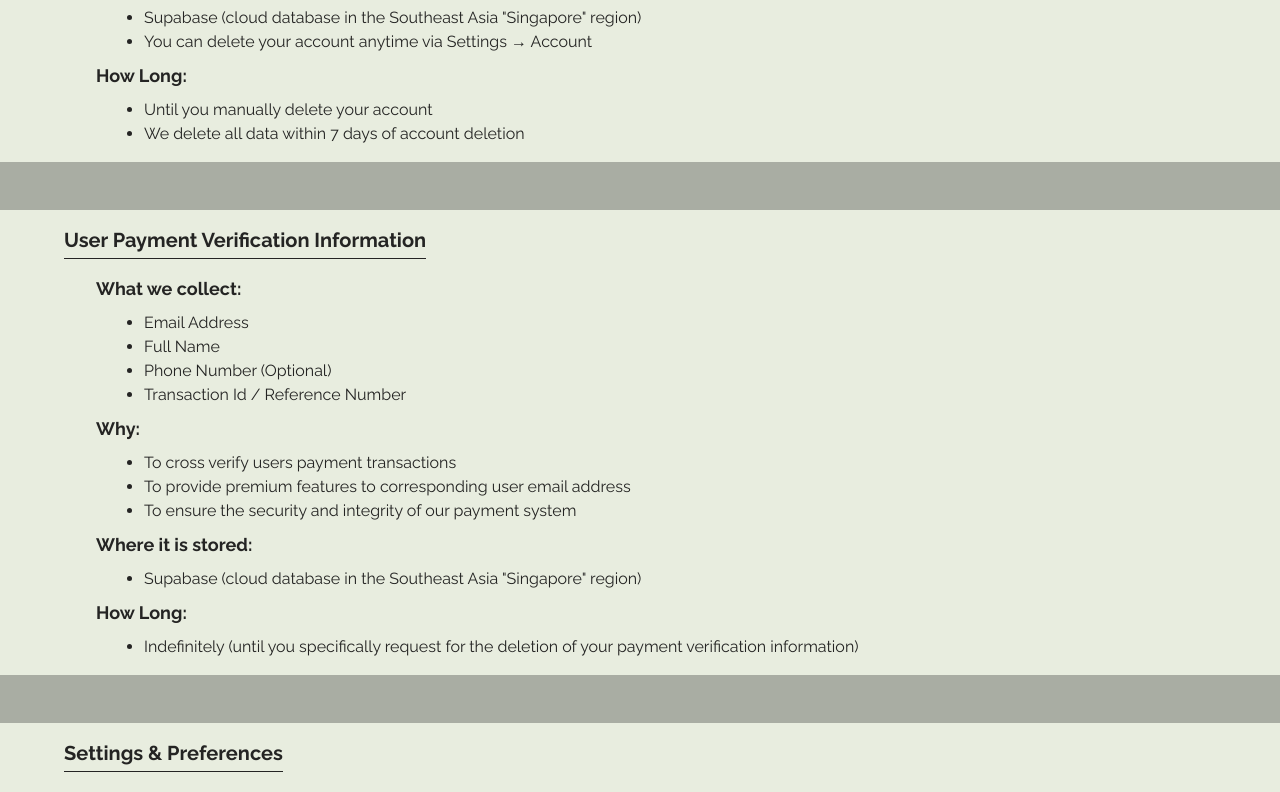
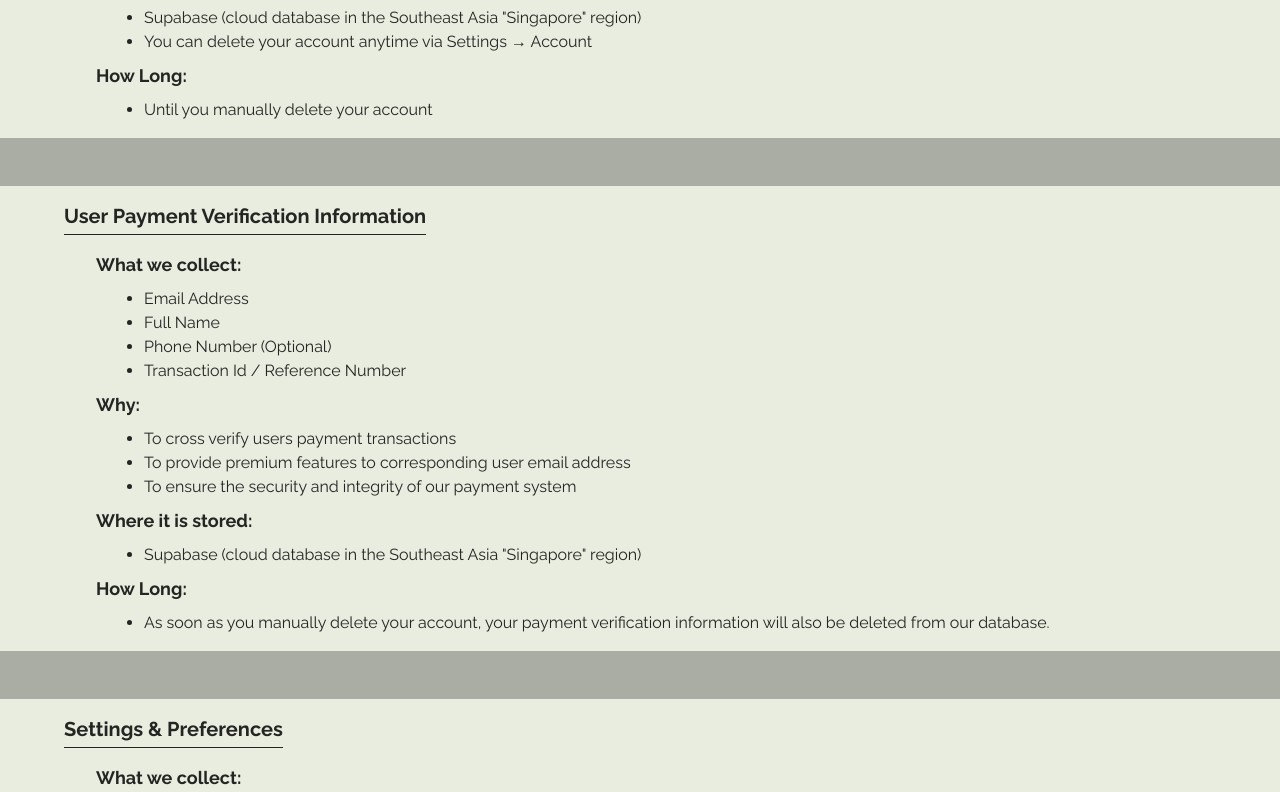
Before and after one commit to AhsanSaleem99/portfolio, a Next.js app: page /nfw-privacy-policy in a window 1280 px wide. Shown: the part 1200-1992 px from the top of the page. Built offline with nearby package versions, Linux system fonts and the light colour scheme.

Commit message:
Reupdated the privacy policy

```diff
--- a/app/nfw-privacy-policy/page.tsx
+++ b/app/nfw-privacy-policy/page.tsx
@@ -127,9 +127,6 @@ const NFW_PRIVACY = () => {
               <li>
                 <p>Until you manually delete your account</p>
               </li>
-              <li>
-                <p>We delete all data within 7 days of account deletion</p>
-              </li>
             </ul>
           </div>
           <div
@@ -186,8 +183,9 @@ const NFW_PRIVACY = () => {
             <ul className="list-disc ml-20 my-2">
               <li>
                 <p>
-                  Indefinitely (until you specifically request for the deletion
-                  of your payment verification information)
+                  As soon as you manually delete your account, your payment
+                  verification information will also be deleted from our
+                  database.
                 </p>
               </li>
             </ul>
@@ -565,6 +563,17 @@ const NFW_PRIVACY = () => {
                   </td>
                 </tr>
                 <tr className="hover:bg-neutral-700 transition-colors">
+                  <td className="px-6 py-4 whitespace-nowrap">
+                    Payment Information
+                  </td>
+                  <td className="px-6 py-4 whitespace-nowrap">
+                    Verify payment & activate Pro
+                  </td>
+                  <td className="px-6 py-4 whitespace-nowrap">
+                    Contract performance
+                  </td>
+                </tr>
+                <tr className="hover:bg-neutral-700 transition-colors">
                   <td className="px-6 py-4 whitespace-nowrap">Settings</td>
                   <td className="px-6 py-4 whitespace-nowrap">
                     Personalization
@@ -811,7 +820,18 @@ const NFW_PRIVACY = () => {
               <tr className="hover:bg-neutral-700 transition-colors">
                 <td className="px-6 py-4 whitespace-nowrap">Account</td>
                 <td className="px-6 py-4 whitespace-nowrap">
-                  until you delete account
+                  Until you delete account
+                </td>
+                <td className="px-6 py-4 whitespace-nowrap">
+                  Settings → Account → Delete
+                </td>
+              </tr>
+              <tr className="hover:bg-neutral-700 transition-colors">
+                <td className="px-6 py-4 whitespace-nowrap">
+                  Payment Information
+                </td>
+                <td className="px-6 py-4 whitespace-nowrap">
+                  Until you delete account
                 </td>
                 <td className="px-6 py-4 whitespace-nowrap">
                   Settings → Account → Delete
```
